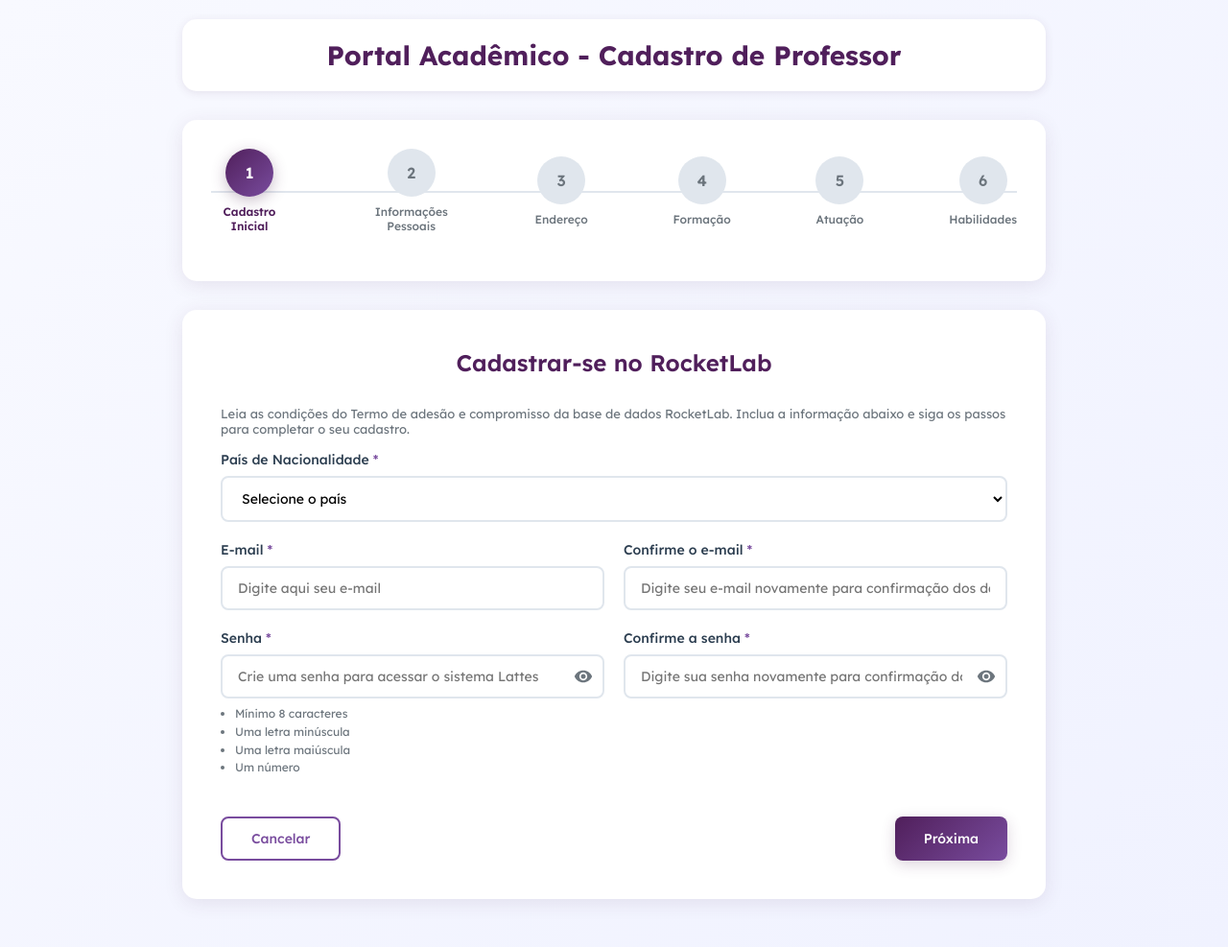
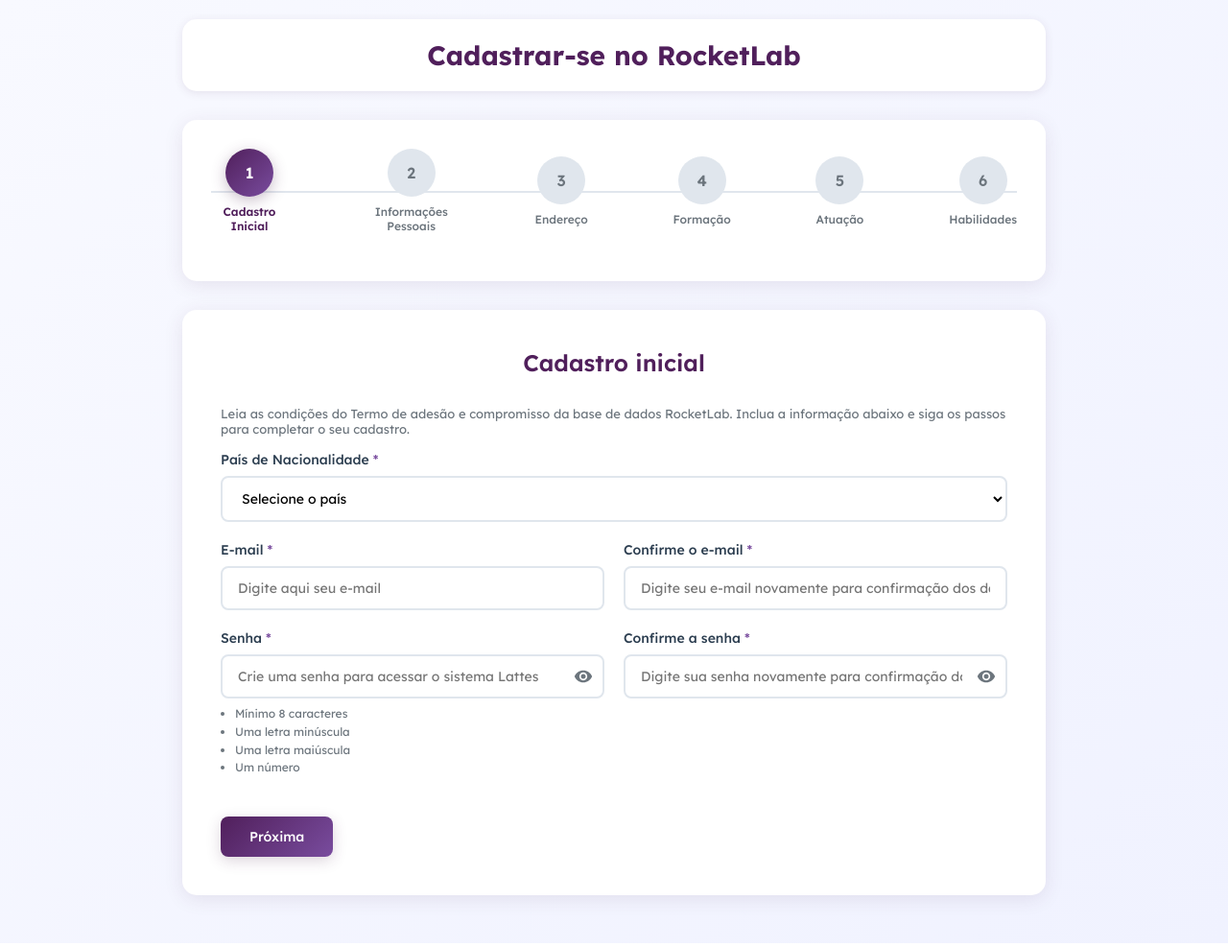
Before and after one commit to Manuella2504/Atividade-pontuada-portal, a plain HTML site: page FRONTEND/HTML/cadastro.html in a window 1280 px wide. Shown: the whole page at 96% size. Drawn offline with Linux system fonts and the light colour scheme.

Commit message:
Update cadastro.html

```diff
--- a/FRONTEND/HTML/cadastro.html
+++ b/FRONTEND/HTML/cadastro.html
@@ -7,12 +7,12 @@
     <link href="https://fonts.googleapis.com/css2?family=Lexend+Deca:wght@300;400;500;600;700&display=swap" rel="stylesheet">
     <link rel="stylesheet" href="../CSS/cadastro.css">
     <script src="../JS/cadastro.js"></script>
-    </head>
+</head>
 <body>
     <div class="container">
         <div class="header">
             <div class="header-content">
-                <div class="logo">Portal Acadêmico - Cadastro de Professor</div>
+                <div class="logo">Cadastrar-se no RocketLab</div>
             </div>
         </div>
 
@@ -48,7 +48,7 @@
 
         <!-- Etapa 1: Cadastro Inicial -->
         <div class="form-container" id="step1">
-            <h2 class="form-title">Cadastrar-se no RocketLab</h2>
+            <h2 class="form-title">Cadastro inicial</h2>
             <p class="info-text">Leia as condições do Termo de adesão e compromisso da base de dados RocketLab. Inclua a informação abaixo e siga os passos para completar o seu cadastro.</p>
 
             <form id="form1">
@@ -113,7 +113,6 @@
                 </div>
 
                 <div class="form-actions">
-                    <button type="button" class="btn btn-secondary" href="#">Cancelar</button>
                     <button type="submit" class="btn btn-primary">Próxima</button>
                 </div>
             </form>
@@ -691,5 +690,5 @@
             </div>
         </div>
     </div>
-    </body>
+</body>
 </html>
```
